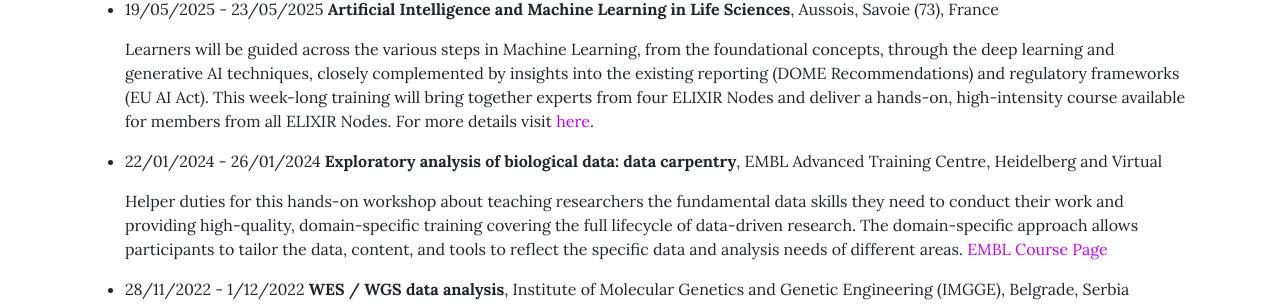
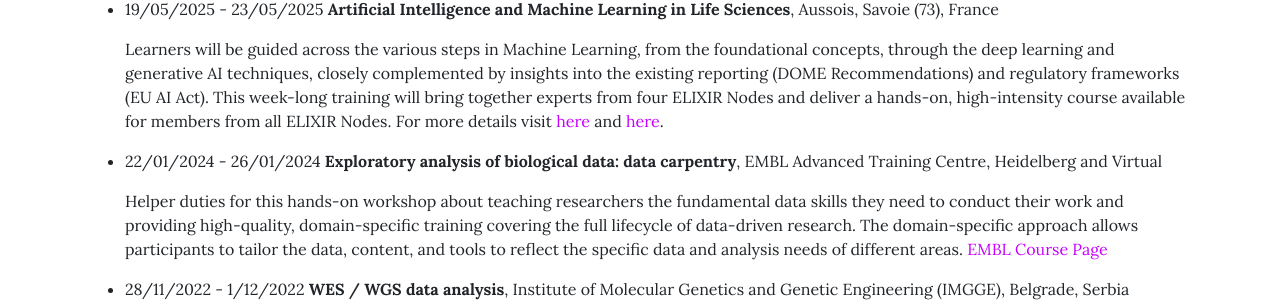
Before and after one commit to sfragkoul/sfragkoul.github.io, a Jekyll site: the page built from pages/CV.md, in a window 1280 px wide and 900 px high, scrolled down 1968 px. Shown: the part 149-454 px from the top of the window. Built offline with Jekyll 4.4.1, drawn with Linux system fonts in a browser that asks for light colours.

Commit message:
Update CV.md

```diff
--- a/pages/CV.md
+++ b/pages/CV.md
@@ -82,7 +82,7 @@ background: /assets/img/groupLogo/CV.jpg
 
 - 19/05/2025 - 23/05/2025 	**Artificial Intelligence and Machine Learning in Life Sciences**, Aussois, Savoie (73), France
 
-  Learners will be guided across the various steps in Machine Learning, from the foundational concepts, through the deep learning and generative AI techniques, closely complemented by insights into the existing reporting (DOME Recommendations) and regulatory frameworks (EU AI Act). This week-long training will bring together experts from four ELIXIR Nodes and deliver a hands-on, high-intensity course available for members from all ELIXIR Nodes. For more details visit [here](https://moodle.france-bioinformatique.fr/course/view.php?id=34).
+  Learners will be guided across the various steps in Machine Learning, from the foundational concepts, through the deep learning and generative AI techniques, closely complemented by insights into the existing reporting (DOME Recommendations) and regulatory frameworks (EU AI Act). This week-long training will bring together experts from four ELIXIR Nodes and deliver a hands-on, high-intensity course available for members from all ELIXIR Nodes. For more details visit [here](https://moodle.france-bioinformatique.fr/course/view.php?id=34) and [here](https://training.galaxyproject.org/training-material/topics/statistics/tutorials/dome/tutorial.html).
 
 - 22/01/2024 - 26/01/2024 	**Exploratory analysis of biological data: data carpentry**, EMBL Advanced Training Centre, Heidelberg and Virtual
 
```
